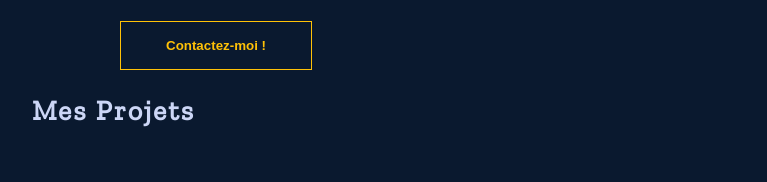
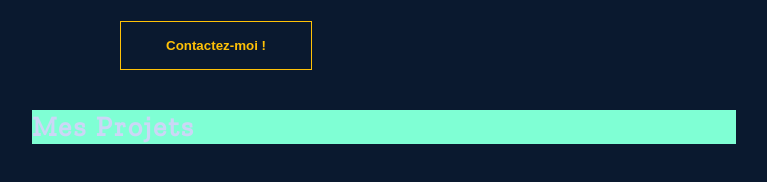
Before and after one commit to erischon/projet-erischon-website, an Astro site: page / in a window 1280 px wide. Shown: the part 274-456 px from the top of the page, without its empty margins (256-1023 px from the left). Built offline with nearby package versions, Linux system fonts and the light colour scheme; Astro itself is replaced by a stand-in of ours; a web font is replaced by a local one.

Commit message:
Update Projets.astro

```diff
--- a/src/components/Projets.astro
+++ b/src/components/Projets.astro
@@ -1,6 +1,20 @@
 ---
 ---
 
-<section class="my-4">
-  <h1 class="text-3xl font-title font-semibold">Mes Projets</h1>
+<section class="projects">
+  <h1 class="">Mes Projets</h1>
 </section>
+
+<style lang="scss">
+  .projects {
+    display: flex;
+    flex-direction: column;
+    align-items: flex-start;
+    justify-content: start;
+
+    margin: 1rem 0;
+    width: 100%;
+
+    background-color: aquamarine;
+  }
+</style>
```
